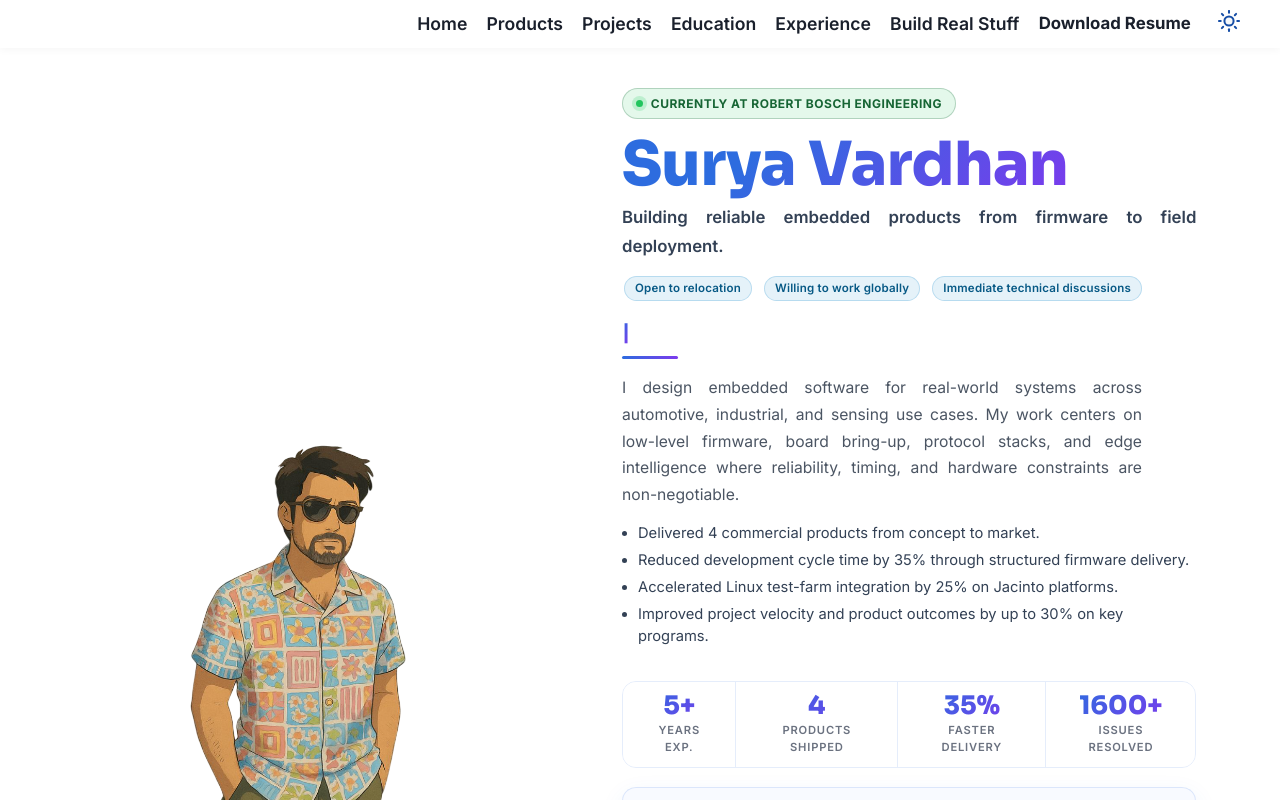
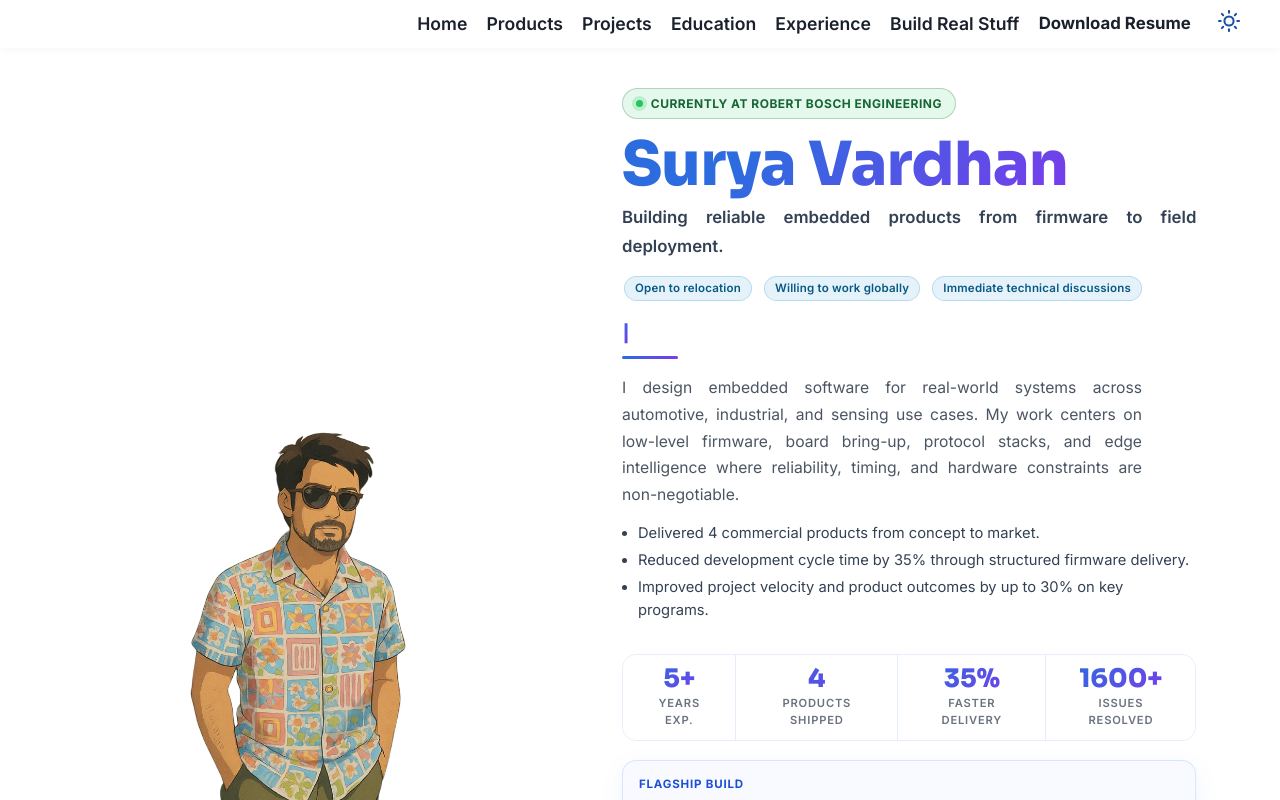
Before and after one commit to Suryeah/suryeah.github.io, a React (Vite) app: page / in a window 1280 px wide. Shown: the top 800 px of the page. Built offline with nearby package versions, Linux system fonts and the light colour scheme.

Commit message:
Remove Jacinto test-farm highlight from hero

```diff
--- a/src/components/Hero.jsx
+++ b/src/components/Hero.jsx
@@ -31,7 +31,6 @@ const STATS = [
 const HIGHLIGHTS = [
   'Delivered 4 commercial products from concept to market.',
   'Reduced development cycle time by 35% through structured firmware delivery.',
-  'Accelerated Linux test-farm integration by 25% on Jacinto platforms.',
   'Improved project velocity and product outcomes by up to 30% on key programs.',
 ];
 
```
